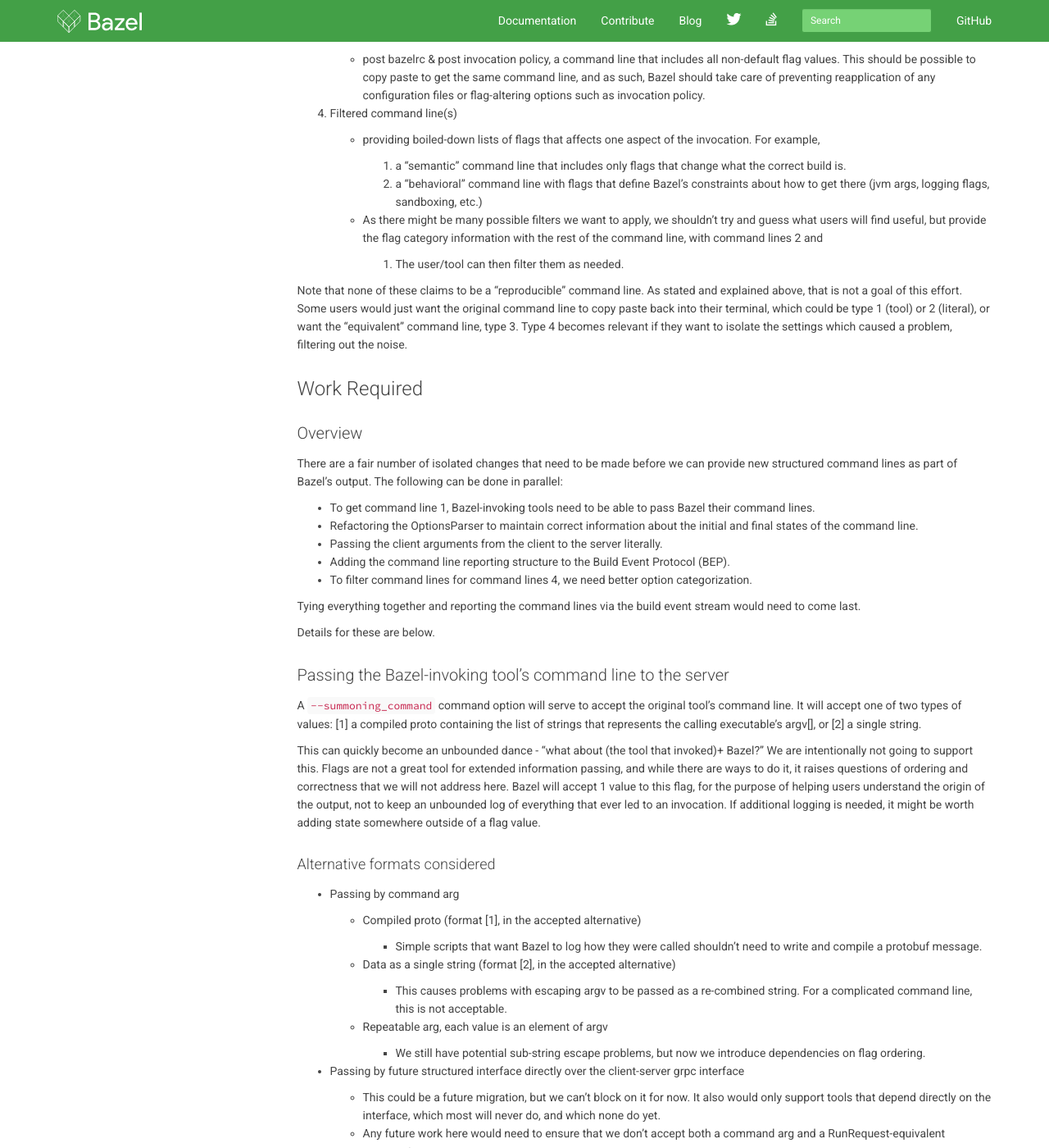
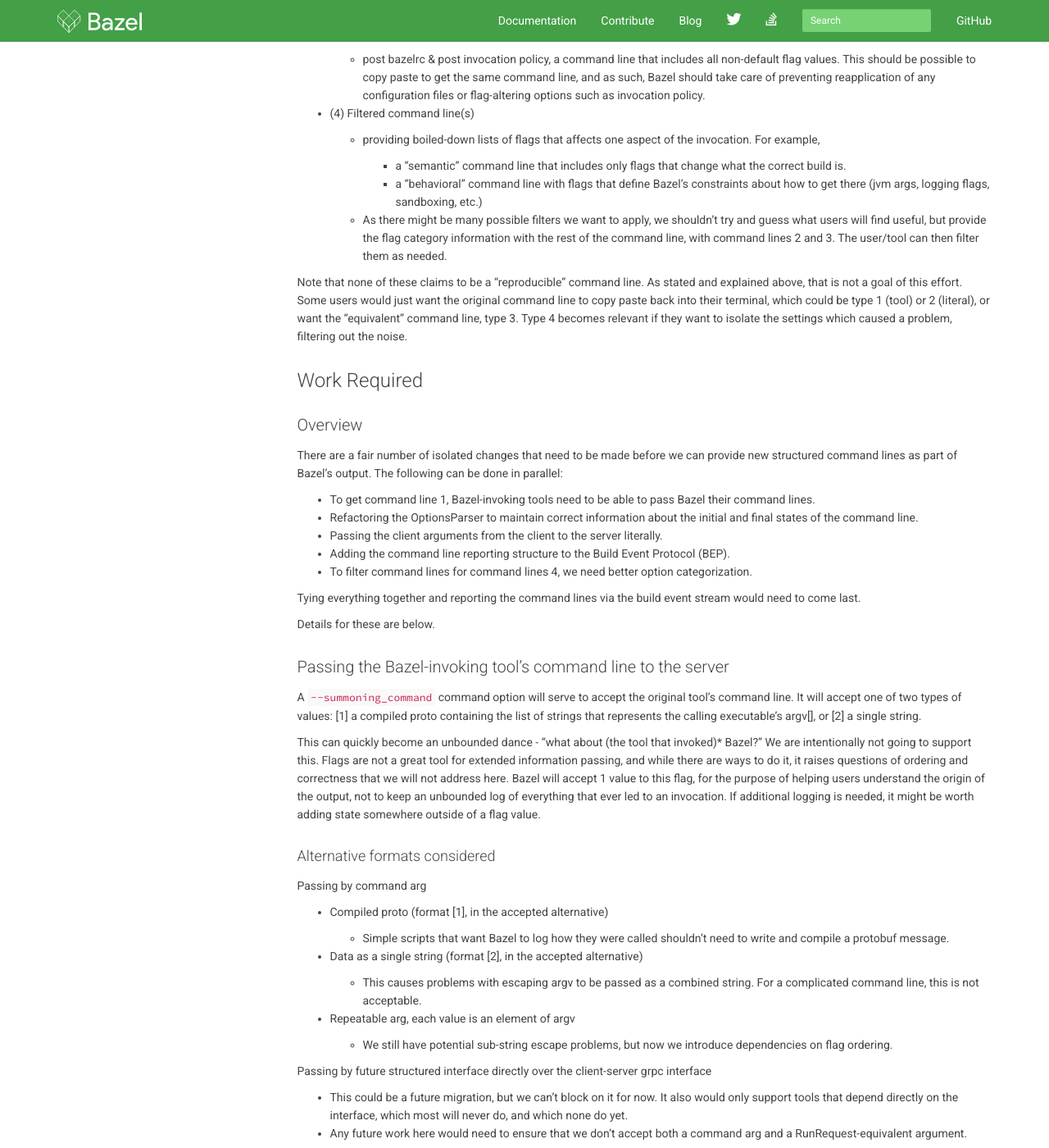
Before and after one commit to bazelbuild/bazel-website, a Jekyll site: the page built from designs/_posts/2017-07-13-improved-command-line-reporting.md, in a window 1280 px wide and 1400 px high, scrolled down 2261 px. Shown: the whole window at 82% size. Built offline with Jekyll 4.4.1, drawn with Linux system fonts in a browser that asks for light colours; nearby versions of some CDN libraries; library files that are not in the unit come from our copies; Markdown is read by kramdown in place of the engine named in the settings; some of the changed text lies outside the part shown.

Commit message:
Replace + with * for bullets, attempt at fixing markdown issue (#59)
* Replace + with * for bullets, attempt at fixing markdown issue

* Fix continued issues with 1. with sub-bullets,

hacking around it, really

````diff
--- a/designs/_posts/2017-07-13-improved-command-line-reporting.md
+++ b/designs/_posts/2017-07-13-improved-command-line-reporting.md
@@ -28,7 +28,8 @@
 user's command line, and are occasionally incorrect.
 
 The output information in the BEP is currently as follows:
-```
+
+```proto
 message OptionsParsed {
   repeated string startup_options = 1;
   repeated string explicit_startup_options = 2;
@@ -40,17 +41,17 @@
 
 Startup options, the options that go before the command, are listed in two ways:
 
-+ `startup_options` : The effective options, both those mentioned explicitely
+*  `startup_options` : The effective options, both those mentioned explicitely
    and implicitely (say, in a bazelrc)
-+ `explicit_startup_options` : The explicit options, only those mentioned
+*  `explicit_startup_options` : The explicit options, only those mentioned
    explicitely on the command line.
 
 Command options are also listed in two ways:
 
-+ `cmd_line` : The effective options. These include those listed explicitely
+*  `cmd_line` : The effective options. These include those listed explicitely
    in the command line, but also have expansion flags expanded, those mentioned
    in bazelrc's, and any alterations from the invocation policy.
-+ `explicit_cmd_line` : The explicit options listed on the command line.
+*  `explicit_cmd_line` : The explicit options listed on the command line.
 
 These lists of options are insufficient to mirror the full user input. The
 executable, command, and targets are listed elsewhere, and the parts, if
@@ -83,39 +84,39 @@
 The work outlined in this doc is for addressing the following concerns, for the
 greater purpose of improving how Bazel logs command lines:
 
-+  No non-Bazel tools should be reconstructing the command line.
+*  No non-Bazel tools should be reconstructing the command line.
 
-    +  Bazel should provide the command lines in a consistent format.
-    +  This format should be flexible to allow for future changes while
-       avoiding unnecessary repetition.
+   *  Bazel should provide the command lines in a consistent format.
+   *  This format should be flexible to allow for future changes while
+      avoiding unnecessary repetition.
 
-+  The "full" command line, with bazelrc and invocation policy changes, can
+*  The "full" command line, with bazelrc and invocation policy changes, can
    often be overwhelming
 
-    +  Bazel should make it easier to find the relevant information.
+   *  Bazel should make it easier to find the relevant information.
 
-+  The Bazel server does not have fully correct information about the command
+*  The Bazel server does not have fully correct information about the command
    line.
 
-    +  It needs access to the literal command line that was passed to the
-       client. Currently, particularly for startup options, this is not the
-       case.
-    +  If Bazel was invoked through a tool, and the original command line was
-       of interest to understand where the Bazel invocation came from, this
-       needs to be passed to Bazel for logging.
-    +  The options parsing logic needs consistent and accurate information
-       about where flags come from.
+   *  It needs access to the literal command line that was passed to the
+      client. Currently, particularly for startup options, this is not the
+      case.
+   *  If Bazel was invoked through a tool, and the original command line was
+      of interest to understand where the Bazel invocation came from, this
+      needs to be passed to Bazel for logging.
+   *  The options parsing logic needs consistent and accurate information
+      about where flags come from.
 
 ### Non-Goals
 
 The work outlined here does not aim to address the following:
 
-+  Provide reproducible command lines. Giving more accurate command line
+*  Provide reproducible command lines. Giving more accurate command line
    information is a step towards better reproducibility, but is not sufficient.
 
-    +  The command line is not sufficient when external information affects
-       the build, including source state, binary version, environment variables,
-       machine state, etc.
+   *  The command line is not sufficient when external information affects
+      the build, including source state, binary version, environment variables,
+      machine state, etc.
 
 ## Proposed Improvements - High level view
 
@@ -176,14 +179,14 @@
 provide new structured command lines as part of Bazel's output. The following
 can be done in parallel:
 
-+  To get command line 1, Bazel-invoking tools need to be able to pass Bazel
+*  To get command line 1, Bazel-invoking tools need to be able to pass Bazel
    their command lines.
-+  Refactoring the OptionsParser to maintain correct information about the
+*  Refactoring the OptionsParser to maintain correct information about the
    initial and final states of the command line.
-+  Passing the client arguments from the client to the server literally.
-+  Adding the command line reporting structure to the Build Event Protocol
+*  Passing the client arguments from the client to the server literally.
+*  Adding the command line reporting structure to the Build Event Protocol
    (BEP).
-+  To filter command lines for command lines 4, we need better option
+*  To filter command lines for command lines 4, we need better option
    categorization.
 
 Tying everything together and reporting the command lines via the build event
@@ -199,7 +202,7 @@
 or [2] a single string.
 
 This can quickly become an unbounded dance - "what about (the tool that
-invoked)+ Bazel?" We are intentionally not going to support this. Flags are
+invoked)* Bazel?" We are intentionally not going to support this. Flags are
 not a great tool for extended information passing, and while there are ways to
 do it, it raises questions of ordering and correctness that we will not address
 here. Bazel will accept 1 value to this flag, for the purpose of helping users
@@ -209,32 +212,32 @@
 
 #### Alternative formats considered
 
-+  Passing by command arg
+Passing by command arg
 
-    +  Compiled proto (format [1], in the accepted alternative)
+*  Compiled proto (format [1], in the accepted alternative)
 
-        +  Simple scripts that want Bazel to log how they were called shouldn't
-           need to write and compile a protobuf message.
+   *  Simple scripts that want Bazel to log how they were called shouldn't
+      need to write and compile a protobuf message.
 
-    +  Data as a single string (format [2], in the accepted alternative)
+*  Data as a single string (format [2], in the accepted alternative)
 
-        +  This causes problems with escaping argv to be passed as a
-           re-combined string. For a complicated command line, this is not
-           acceptable.
+   *  This causes problems with escaping argv to be passed as a
+      combined string. For a complicated command line, this is not
+      acceptable.
 
-    +  Repeatable arg, each value is an element of argv
+*  Repeatable arg, each value is an element of argv
 
-        +  We still have potential sub-string escape problems, but now we
-           introduce dependencies on flag ordering.
+   *  We still have potential sub-string escape problems, but now we
+      introduce dependencies on flag ordering.
 
-+  Passing by future structured interface directly over the client-server
-   grpc interface
+Passing by future structured interface directly over the client-server
+grpc interface
 
-    +  This could be a future migration, but we can't block on it for now. It
-       also would only support tools that depend directly on the interface,
-       which most will never do, and which none do yet.
-    +  Any future work here would need to ensure that we don't accept both a
-       command arg and a RunRequest-equivalent argument.
+*  This could be a future migration, but we can't block on it for now. It
+   also would only support tools that depend directly on the interface,
+   which most will never do, and which none do yet.
+*  Any future work here would need to ensure that we don't accept both a
+   command arg and a RunRequest-equivalent argument.
 
 ### "Command line" proto for reporting command lines
 
@@ -247,102 +250,102 @@
 
 Diagram provided for convenience:
 
-![command line structure](command_line_structure.png)
+![command line structure](https://github.com/bazelbuild/bazel-website/blob/master/designs/_posts/command_line_structure.png?raw=true)
 
 `CommandLine`
 
-+  enum label
+*  enum label
 
-    +  `effective`/`explicit`/`tool-provided`, labels the command line.
-       Keeping this as an enum requires us to be explicit if adding an
-       additional command line to the output.
+   *  `effective`/`explicit`/`tool-provided`, labels the command line.
+      Keeping this as an enum requires us to be explicit if adding an
+      additional command line to the output.
 
-+  repeatable `CommandLineSection`
+*  repeatable `CommandLineSection`
 
 `CommandLineSection`
 
-+  string label
+*  string label
 
-    +  Labels the section of the command line, such as the command, the command
-       arguments, the target.
-    +  The label could be an enum, having it not set is still doable for the
-       tool command line, but that might not be preferable. In particular,
-       some commands care about the arguments after --, notably the
-       canonicalize_flags or run commands, but sometimes it's not a  useful
-       separation, so keeping this fluid has advantages.
+   *  Labels the section of the command line, such as the command, the command
+      arguments, the target.
+   *  The label could be an enum, having it not set is still doable for the
+      tool command line, but that might not be preferable. In particular,
+      some commands care about the arguments after --, notably the
+      canonicalize_flags or run commands, but sometimes it's not a  useful
+      separation, so keeping this fluid has advantages.
 
-+  "chunk"
+*  "chunk"
 
-    +  The actual part of the command line. For the command (`build`, `test`,
-       etc) there would only be one chunk, but for flags or targets, there
-       could be many.
-    +  One of: (one of's can't have repeatable fields, so adding an additional
-       proto message layer for the repeatable parts of the command line)
+   *  The actual part of the command line. For the command (`build`, `test`,
+      etc) there would only be one chunk, but for flags or targets, there
+      could be many.
+   *  One of: (one of's can't have repeatable fields, so adding an additional
+      proto message layer for the repeatable parts of the command line)
 
-        +  Simple chunk, string
+      *  Simple chunk, string
 
-            +  for executable name, command, any element of the command line
-               we only accept 1 of
+         *  for executable name, command, any element of the command line
+            we only accept 1 of
 
-        +  Repeatable_Chunk message - simple wrapper message with a repeatable
-           string chunk
+      *  Repeatable_Chunk message - simple wrapper message with a repeatable
+        string chunk
 
-            +  Practically, this is necessary for build targets. It can be
-               used for any repeatable part of the command line that is NOT a
-               list of options
+         *  Practically, this is necessary for build targets. It can be
+            used for any repeatable part of the command line that is NOT a
+            list of options
 
-        +  Option_List message - simple wrapper message with a repeatable Option
+      *  Option_List message - simple wrapper message with a repeatable Option
 
 Option
 
-+  String representation : `--foo=bar`
+*  String representation : `--foo=bar`
 
-    +  The part that should be printed when re-assembling the command line in
-       text logs.
-    +  (We might want both the original and the canonicalized version, but
-       I'd rather avoid the duplication if possible)
+   *  The part that should be printed when re-assembling the command line in
+      text logs.
+   *  (We might want both the original and the canonicalized version, but
+      I'd rather avoid the duplication if possible)
 
-+  Flag name : `foo`
-+  Flag value (canonicalized) : `bar`
-+  Repeatable effect and metadata tags (enum values, see Flag categorization
+*  Flag name : `foo`
+*  Flag value (canonicalized) : `bar`
+*  Repeatable effect and metadata tags (enum values, see Flag categorization
    below)
-+  Potential additional information
+*  Potential additional information
 
-    +  short-hand form,
-    +  origin (command line, bazelrc, invocation_policy, for example, though
-       that isn't currently readily available information)
+   *  short-hand form,
+   *  origin (command line, bazelrc, invocation_policy, for example, though
+      that isn't currently readily available information)
 
 
 For a complete, fully parsed command line, the `CommandLineSection`s might
 potentially include any or all the following,
 
-1. Label : "executable name"
+*  Label : "executable name"
 
-    +  single argv[0], "bazel," or "blaze" internally
+   *  single argv[0], "bazel," or "blaze" internally
 
-1. Label: "startup options"
+*  Label: "startup options"
 
-    +  (repeatable) options
+   *  (repeatable) options
 
-1. Label: "command"
+*  Label: "command"
 
-    +  single command
+   *  single command
 
-1. Label: "command options"
+*  Label: "command options"
 
-    +  (repeatable) options
+   *  (repeatable) options
 
-1. Label: "command arg separator"
+*  Label: "command arg separator"
 
-    +  "--"
+   *  "--"
 
-1. Label: "target"
+*  Label: "target"
 
-    +  (repeatable) target name
+   *  (repeatable) target name
 
-1. Label: "target args" (if applicable)
+*  Label: "target args" (if applicable)
 
-    +  (repeatable)
+   *  (repeatable)
 
 For cmd line A, we don't know any structure, so we would have the CommandLine
 label "tool-provided", but with a single CommandLineSection without a label,
@@ -356,15 +359,15 @@
 re-application. Coming from where we are, there are two approaches that would
 work:
 
-+  Remove the ordering hacks in the OptionsParser for dealing with bazelrc and
+*  Remove the ordering hacks in the OptionsParser for dealing with bazelrc and
    invocation policy.
 
-    +  Actually parse options in the order we claim, so that currently broken
-       last-mention wins is fixed, and we can list all instances of a flag
-       correctly in the literal command line report. It will also make correct
-       reporting of expansion flags (of all flavors) easier.
+   *  Actually parse options in the order we claim, so that currently broken
+      last-mention wins is fixed, and we can list all instances of a flag
+      correctly in the literal command line report. It will also make correct
+      reporting of expansion flags (of all flavors) easier.
 
-+  Track links between original and final versions of flags, with flags of no
+*  Track links between original and final versions of flags, with flags of no
    value, that existed to change other flags (invocation policy, bazelrc and
    expansion flags), rendered newter in the final version instead of allowing
    re-application.
@@ -404,12 +407,12 @@
    for context. There is no command line field yet,) I think a canonical
    version is best, so that all flags set to false use the same syntax.
 
-    +  Which canonical version, you ask? I think `--flag=val`, `--nobool` and
-       the longform `--keep_going` are the easiest to read.
+   *  Which canonical version, you ask? I think `--flag=val`, `--nobool` and
+      the longform `--keep_going` are the easiest to read.
 
 In the OptionsParser, this will require the following:
 
-+  UnparsedOptionValueDescription (defined in
+*  UnparsedOptionValueDescription (defined in
    src/main/java/com/google/devtools/common/options/OptionsParser.java) will
    need to get a string representation of the actual way the option was passed
    ("raw") as well as a "standardized" or "canonical" value, that is parsed,
@@ -427,26 +430,26 @@
 There will be different categorization mechanisms added.
 (Details in the sections below)
 
-+  Convert category, currently to string, to an enum for natural grouping of
+*  Convert category, currently to string, to an enum for natural grouping of
    flags in generated documentation.
 
-    +  Each flag must belong to exactly 1 DocumentationCategory
+   *  Each flag must belong to exactly 1 DocumentationCategory
 
-+  Add a "tag" field for option effect, for filtering. These tags, unlike the
+*  Add a "tag" field for option effect, for filtering. These tags, unlike the
    categories, are meant to mostly make sense to experienced Bazel users, or
    people who want to create filters - they should help isolate the cause of
    an issue or behavior by allowing irrelevant options to be filtered out.
 
-    +  Each flag must have at least 1 intended behavior, so should have 1+
-       OptionEffectTag
+   *  Each flag must have at least 1 intended behavior, so should have 1*
+      OptionEffectTag
 
-+  Add a "tag" for option metadata - information about the flag itself. It
+*  Add a "tag" for option metadata - information about the flag itself. It
    might be an statement about the intended use of an option, or how
    trustworthy we might think it is, and so is useful in filtering, but
    does not actually describe the "intent" or "meaning" of a flag.
 
-    +  This can be an empty list, but options can also have multiple
-       OptionMetadataTags
+   *  This can be an empty list, but options can also have multiple
+      OptionMetadataTags
 
 
 
@@ -456,19 +459,19 @@
 
 Advantages
 
-+  Forces labels to be consistent and immune to typos.
-+  Forces labels to be documented & well defined (we can expect developers
+*  Forces labels to be consistent and immune to typos.
+*  Forces labels to be documented & well defined (we can expect developers
    to use them correctly, instead of being unsure what labels are appropriate),
    and requires developers who wish to introduce a new labels to explain what
    they think it means and why it is useful (hopefully prevents "what" from
    happening ever again)
-+  Will hopefully discourage the creation of one-off labels.
+*  Will hopefully discourage the creation of one-off labels.
 
 Disadvantages
 
-+  Requires all definitions to be in one place, even if some tags are only
+*  Requires all definitions to be in one place, even if some tags are only
    applicable to a subset of the system.
-+  Double-documentation in the enum comments and in HelpCommand.
+*  Double-documentation in the enum comments and in HelpCommand.
 
 #### Number constraints: Single category, multiple tags
 
@@ -479,35 +482,35 @@
 
 Justification
 
-+  Single category
+*  Single category
 
-    +  Since these are just meant to be for grouping, there is no need to come
-       up with categories that are effectively mutually exclusive, as long as
-       there is always clearly a most appropriate category.
-    +  "Uncategorized" as an explicit category
+   *  Since these are just meant to be for grouping, there is no need to come
+      up with categories that are effectively mutually exclusive, as long as
+      there is always clearly a most appropriate category.
+   *  "Uncategorized" as an explicit category
 
-        +  Makes it explicit inside the code that uncategorized flags will
-           be listed as such, as opposed to accepting a null value, which
-           might be misinterpreted.
-        +  Helps with a gradual rollout - we can flip the switch on using
-           this new documentation information before 100% of flags are
-           categorized.
+      *  Makes it explicit inside the code that uncategorized flags will
+         be listed as such, as opposed to accepting a null value, which
+         might be misinterpreted.
+      *  Helps with a gradual rollout - we can flip the switch on using
+         this new documentation information before 100% of flags are
+         categorized.
 
-+  Multiple Effect Tags
+*  Multiple Effect Tags
 
-    +  An option can have multiple consequences, so limiting it to one
-       OptionEffectTag would reduce the value of the tag (It'd be great if
-       we could rely on all options that have an effect on output be labeled
-       as such, instead of getting an incomplete list)
-    +  Avoids confusion about which tag to list when multiple tags apply
-    +  Allows tags to be independent, since any intersecting option can just
-       list both tags. No umbrella tags needed.
+   *  An option can have multiple consequences, so limiting it to one
+      OptionEffectTag would reduce the value of the tag (It'd be great if
+      we could rely on all options that have an effect on output be labeled
+      as such, instead of getting an incomplete list)
+   *  Avoids confusion about which tag to list when multiple tags apply
+   *  Allows tags to be independent, since any intersecting option can just
+      list both tags. No umbrella tags needed.
 
-+  Minimum 1 effect tag
+*  Minimum 1 effect tag
 
-    +  Lists "No-Op" as an effect tag, so that if a flag truly does not have
-       any effect, it can list it, but otherwise, it is clear to the developer
-       that leaving out an effect is not an option.
+   *  Lists "No-Op" as an effect tag, so that if a flag truly does not have
+      any effect, it can list it, but otherwise, it is clear to the developer
+      that leaving out an effect is not an option.
 
 #### Alternatives considered
 
@@ -524,16 +527,16 @@
 Either we pick what categories matter, create the enum and migrate the depot
 all in 1 go, or we could go through a more gradual process:
 
-1. Introduce the enums, the fields in the @Option annotation, and deprecate
+* (1) Introduce the enums, the fields in the @Option annotation, and deprecate
    the current string "category" field
-1. Create bugs for every OptionsBase subclass to categorize the options,
+* (2) Create bugs for every OptionsBase subclass to categorize the options,
    assigning to subteams. Ask for a 1 month turnaround.
 
-    +  They should not remove the deprecated "category" field, for documentation
-       coherence. These lines will be removed in 1 go, when we convert the
-       documentation generation.
+   *  They should not remove the deprecated "category" field, for documentation
+      coherence. These lines will be removed in 1 go, when we convert the
+      documentation generation.
 
-1.  Once we've categorized some high proportion of the depot flags, (80%?)
-    migrate "bazel help" documentation to using the "categories" information,
-    including the html output used for the bazel.build docs.
-1.  Remove the "category" field entirely and all mentions.
+* (3) Once we've categorized some high proportion of the depot flags, (80%?)
+   migrate "bazel help" documentation to using the "categories" information,
+   including the html output used for the bazel.build docs.
+* (4) Remove the "category" field entirely and all mentions.
````
Also changed, not shown: other parts of designs/_posts/2017-07-13-improved-command-line-reporting.md (+28 -26 lines).
